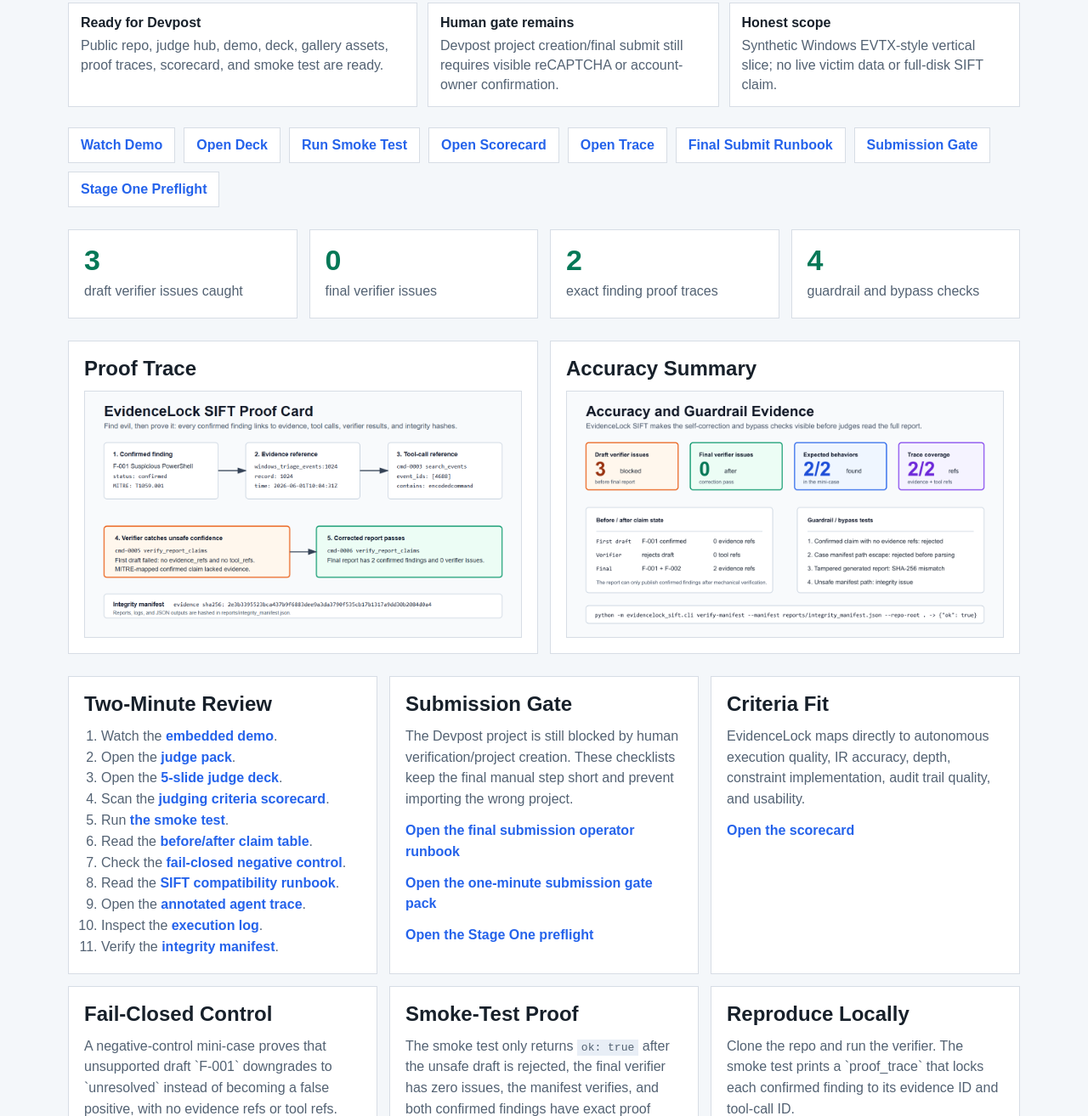
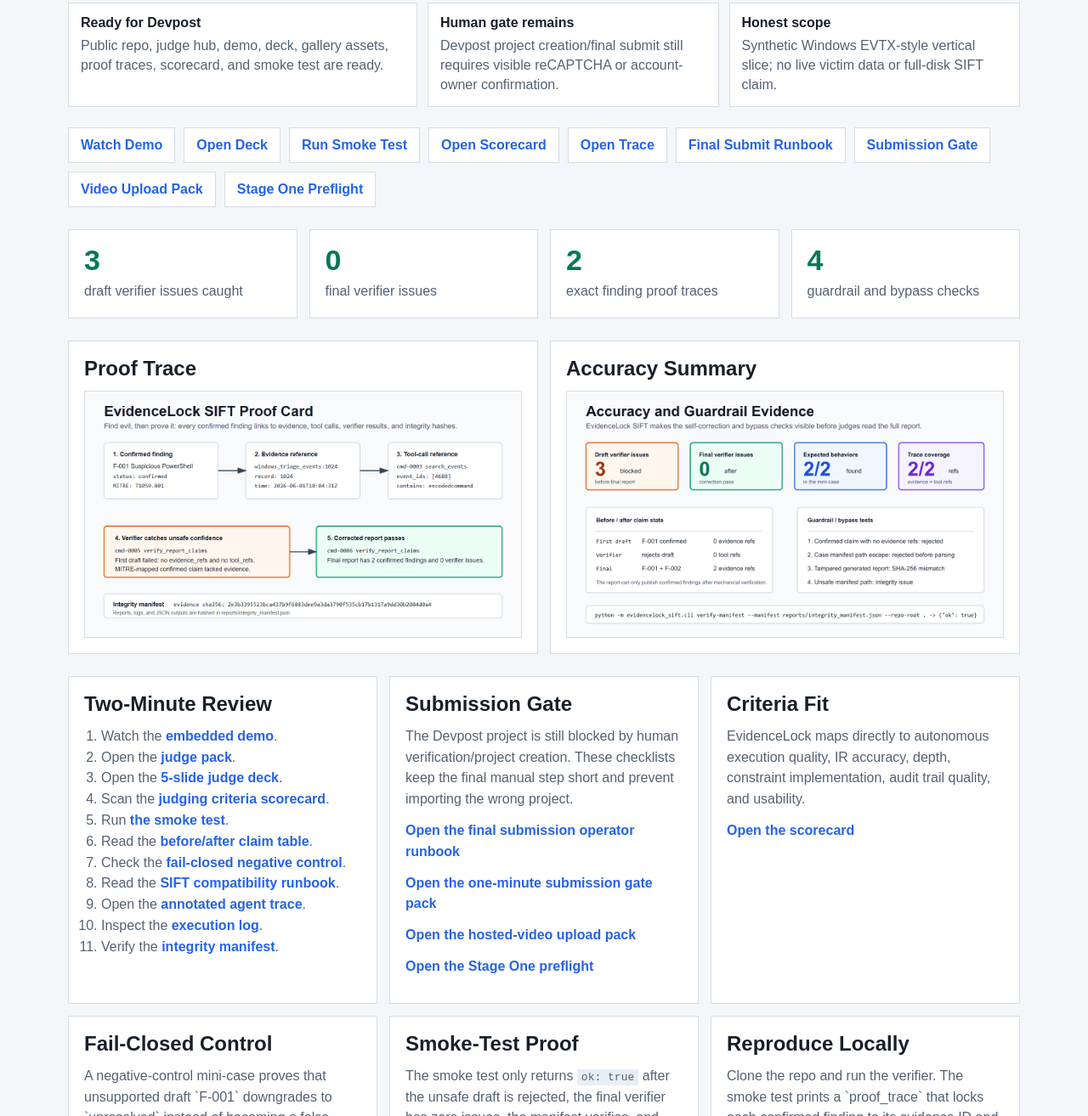
Before and after one commit to OOYXLOO/evidencelock-sift, a plain HTML site: page docs/index.html in a window 1280 px wide. Shown: the part 362-1676 px from the top of the page at 85% size. Drawn offline with Linux system fonts and the light colour scheme.

Commit message:
Add FIND EVIL hosted video upload pack

```diff
--- a/docs/index.html
+++ b/docs/index.html
@@ -64,6 +64,7 @@
       <a href="https://github.com/OOYXLOO/evidencelock-sift/blob/main/reports/agent_trace.md">Open Trace</a>
       <a href="https://github.com/OOYXLOO/evidencelock-sift/blob/main/docs/final_submission_operator_runbook.md">Final Submit Runbook</a>
       <a href="https://github.com/OOYXLOO/evidencelock-sift/blob/main/docs/human_submission_gate.md">Submission Gate</a>
+      <a href="https://github.com/OOYXLOO/evidencelock-sift/blob/main/docs/video_upload_pack.md">Video Upload Pack</a>
       <a href="https://github.com/OOYXLOO/evidencelock-sift/blob/main/docs/stage_one_preflight.md">Stage One Preflight</a>
     </nav>
 
@@ -107,6 +108,7 @@
         <p>The Devpost project is still blocked by human verification/project creation. These checklists keep the final manual step short and prevent importing the wrong project.</p>
         <p><a href="https://github.com/OOYXLOO/evidencelock-sift/blob/main/docs/final_submission_operator_runbook.md">Open the final submission operator runbook</a></p>
         <p><a href="https://github.com/OOYXLOO/evidencelock-sift/blob/main/docs/human_submission_gate.md">Open the one-minute submission gate pack</a></p>
+        <p><a href="https://github.com/OOYXLOO/evidencelock-sift/blob/main/docs/video_upload_pack.md">Open the hosted-video upload pack</a></p>
         <p><a href="https://github.com/OOYXLOO/evidencelock-sift/blob/main/docs/stage_one_preflight.md">Open the Stage One preflight</a></p>
       </div>
       <div class="panel">
```
Also changed, not shown: 9 other files.
